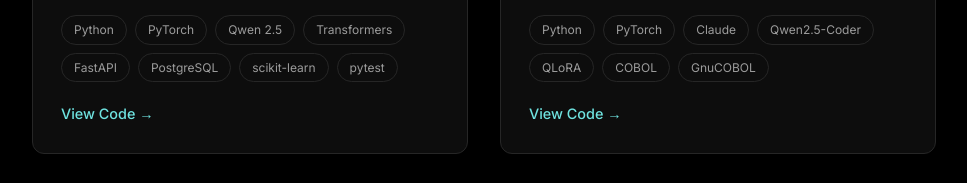
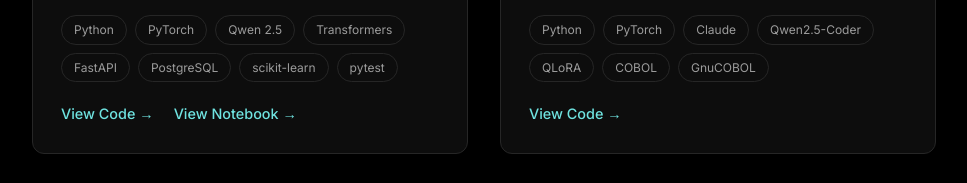
Before and after one commit to Abdulsamadlogic/my-portfolio, a plain HTML site: page index.html in a window 1280 px wide. Shown: the part 1259-1442 px from the top of the page, without its empty margins (156-1123 px from the left). Drawn offline with Linux system fonts and the light colour scheme.

Commit message:
add notebook link

```diff
--- a/index.html
+++ b/index.html
@@ -121,7 +121,10 @@
         <div class="proj-tags">
           <span>Python</span><span>PyTorch</span><span>Qwen 2.5</span><span>Transformers</span><span>FastAPI</span><span>PostgreSQL</span><span>scikit-learn</span><span>pytest</span>
         </div>
-        <a href="https://github.com/Abdulsamadlogic/upi-failure-intelligence-workbench" target="_blank" rel="noopener" class="proj-link">View Code &rarr;</a>
+        <div class="proj-actions">
+          <a href="https://github.com/Abdulsamadlogic/upi-failure-intelligence-workbench" target="_blank" rel="noopener" class="proj-link">View Code &rarr;</a>
+          <a href="https://colab.research.google.com/drive/1KNh_n5h8Jq_RjjNHWO7xM9B_T61-Tgiq?usp=sharing" target="_blank" rel="noopener" class="proj-link">View Notebook &rarr;</a>
+        </div>
       </div>
 
       <div class="proj-card reveal">
--- a/style.css
+++ b/style.css
@@ -341,6 +341,11 @@ nav.navbar{
   font-size:0.9rem;
   font-weight:500;
 }
+.proj-actions{
+  display:flex;
+  flex-wrap:wrap;
+  gap:20px;
+}
 .proj-link:hover{
   text-decoration:underline;
 }
```
